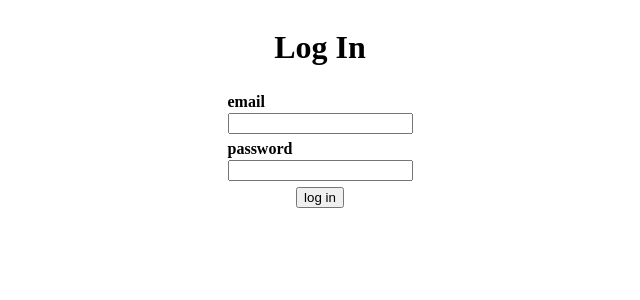
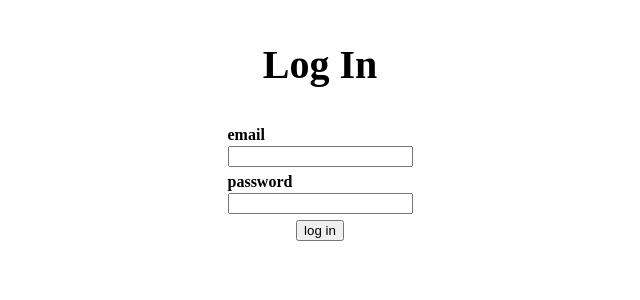
Before and after one commit to KogaiIrina/todo-list, a React (Create React App) app: page / in a window 1280 px wide. Shown: the top 300 px of the page, without its empty margins (320-960 px from the left). Built offline with nearby package versions, Linux system fonts and the light colour scheme.

Commit message:
h1 has been changed to h2.

```diff
--- a/src/LoginForm.css
+++ b/src/LoginForm.css
@@ -21,3 +21,7 @@
 .LoginForm input {
     margin-top: 2px;
 }
+
+.LoginForm h2 {
+    font-size: 40px;
+}
--- a/src/LoginForm.jsx
+++ b/src/LoginForm.jsx
@@ -6,13 +6,13 @@ export default class LoginForm extends React.Component {
     render() {
         return (
             <form className="LoginForm">
-                <h1>Log In</h1>
-                <div className="input">
+                <h2>Log In</h2>
+                <div>
                     <label>email
                         <input type="text" required />
                     </label>
                 </div>
-                <div className="input">
+                <div>
                     <label>password
                         <input type="password" required />
                     </label>
```
